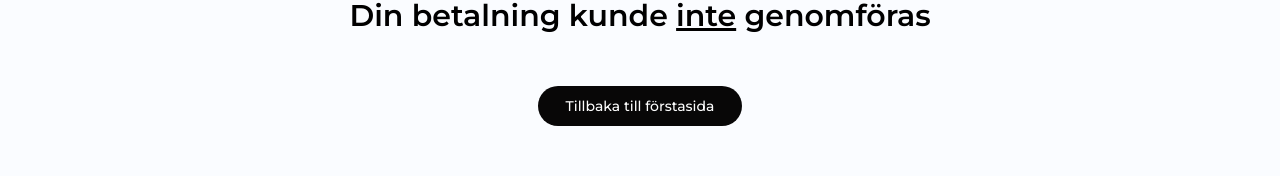
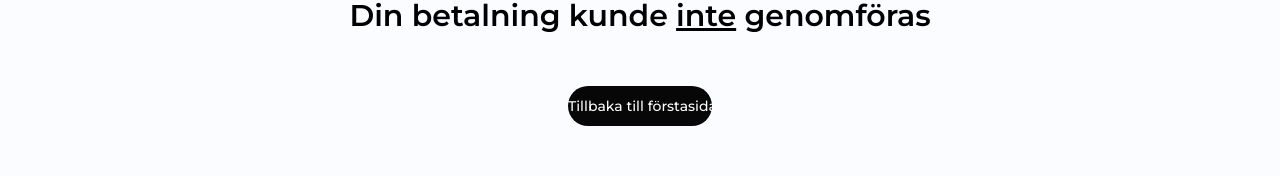
Before and after one commit to Rasmus3liasson/webshop, a Next.js app: page /order-confirmation in a window 1280 px wide. Shown: the part 422-598 px from the top of the page. Built offline with nearby package versions, Linux system fonts and the light colour scheme; no server answers.

Commit message:
Added transition to content

```diff
--- a/package.json
+++ b/package.json
@@ -20,6 +20,7 @@
     "eslint": "8.41.0",
     "eslint-config-next": "13.4.4",
     "firebase": "^10.3.1",
+    "framer-motion": "^11.2.12",
     "install": "^0.13.0",
     "micro": "^10.0.1",
     "micro-cors": "^0.1.1",
--- a/src/app/globals.css
+++ b/src/app/globals.css
@@ -12,7 +12,7 @@
   @apply flex items-center justify-center border-2 text-center rounded-xl mx-2 w-28 shadow-lg hover:scale-105 duration-50 ease-in-out;
 }
 .button-primary {
-  @apply bg-black text-white py-2 px-7 mt-5 rounded-full duration-75 hover:scale-102 active:scale-98 active:opacity-90 text-center;
+  @apply bg-black text-white py-2 mt-5 rounded-full duration-75 hover:scale-102 active:scale-98 active:opacity-90 text-center w-36 whitespace-nowrap;
 }
 .image-hover {
   @apply hover:opacity-80 duration-200 hover:scale-102 active:scale-100;
--- a/src/app/layout.tsx
+++ b/src/app/layout.tsx
@@ -5,6 +5,7 @@ import Header from "./components/Header/page";
 import "./globals.css";
 import { CartContextProvider } from "./utils/cartContext";
 import { AccountContextProvider } from "./utils/firebase/accountContext";
+import Transition from "./utils/ui/transition";
 
 const monteserrat = Montserrat({ subsets: ["latin"] });
 
@@ -31,9 +32,7 @@ export default function RootLayout({
           <AccountContextProvider>
             <>
               <Header />
-              <main className="flex items-center justify-center flex-col">
-                {children}
-              </main>
+              <Transition>{children}</Transition>
               <Footer />
             </>
           </AccountContextProvider>
--- /dev/null
+++ b/src/app/utils/ui/transition.tsx
@@ -0,0 +1,22 @@
+"use client";
+import React from "react";
+
+import { motion } from "framer-motion";
+
+export default function Transition({
+  children,
+}: {
+  children: React.ReactNode;
+}) {
+  return (
+    <motion.main
+      className="flex items-center justify-center flex-col"
+      initial={{ opacity: 0 }}
+      animate={{ opacity: 1 }}
+      exit={{ opacity: 0 }}
+      transition={{ duration: 0.5 }}
+    >
+      {children}
+    </motion.main>
+  );
+}
```
Also changed, not shown: 1 other file (tests, documents, lock files or other folders).
